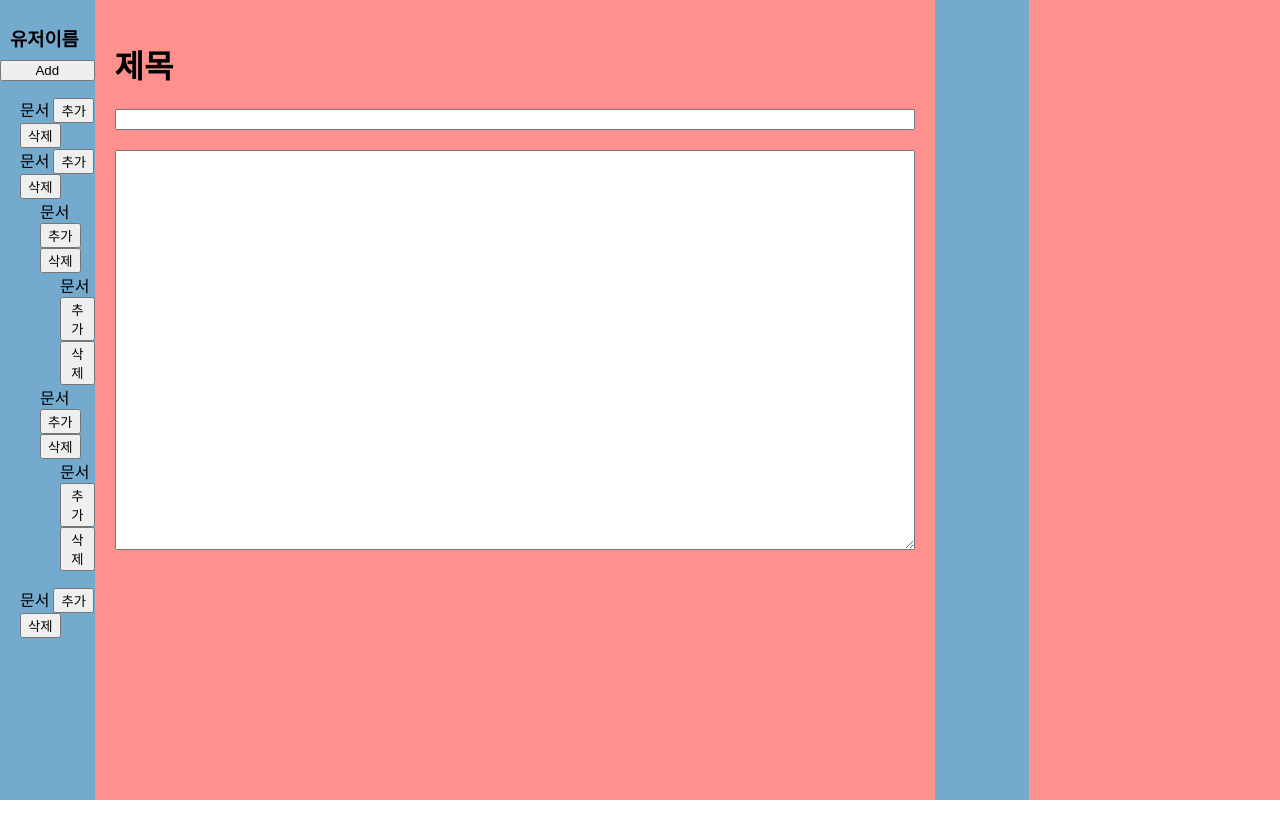
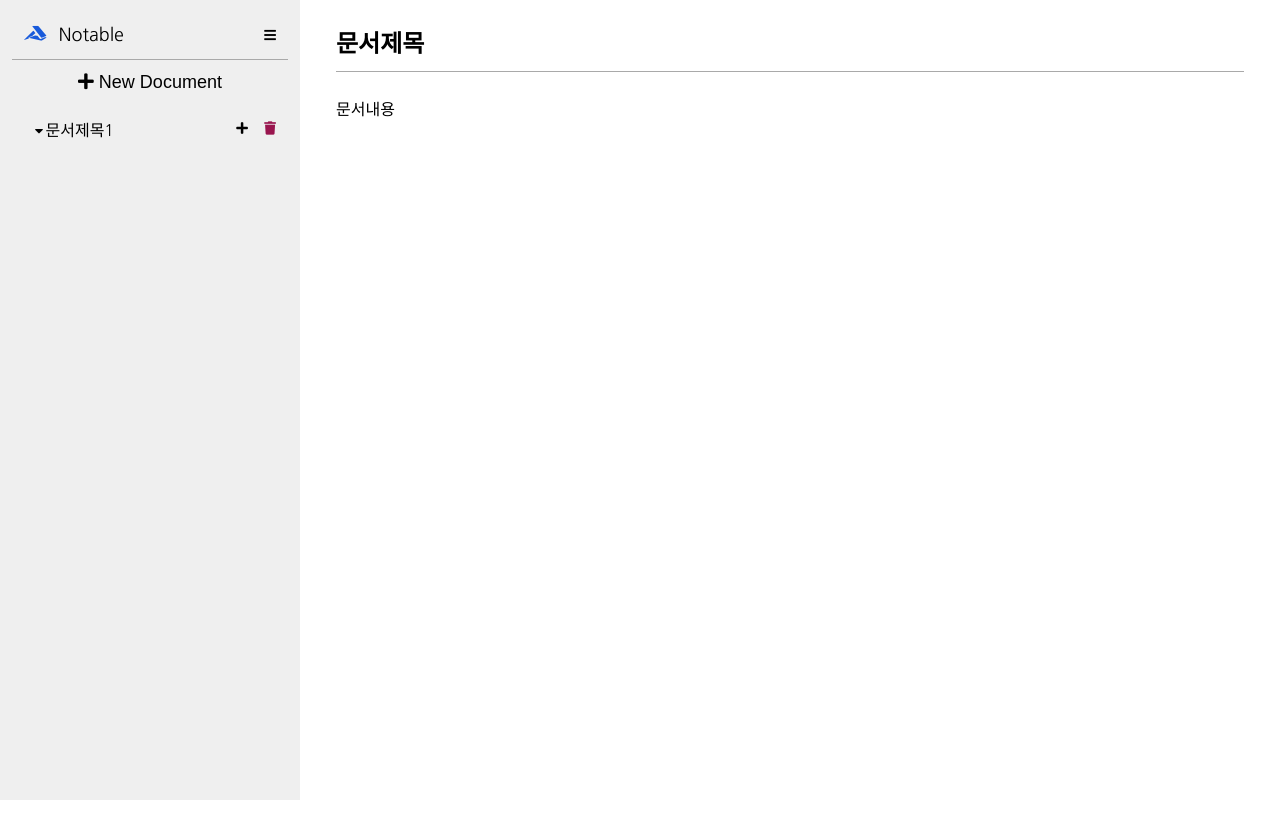
Before and after one commit to younoah/notable-client, a plain HTML site: page template.html in a window 1280 px wide. Before the commit the page ends 800 px from the top, so only its background shows below. Drawn offline with Linux system fonts and the light colour scheme; no server answers.

Commit message:
feat: 마크업 최종 디자인 구현 및 파일로 분리

```diff
--- /dev/null
+++ b/src/css/template.css
@@ -0,0 +1,187 @@
+:root {
+  /* Color */
+  --white-color: #fff;
+  --black-color: #140a00;
+  --blue-color: #185adb;
+  --light-blue-color: #afb9c8;
+  --red-color: #99154e;
+  --grey-dark-color: #909090;
+  --grey-light-color: #efefef;
+
+  /* Size */
+  --padding: 12px;
+  --avatar-size: 36px;
+
+  /* Font Size */
+  --font-extra-large: 22px;
+  --font-large: 18px;
+  --font-medium: 14px;
+  --font-small: 12px;
+  --font-micro: 10px;
+}
+
+* {
+  padding: 0;
+  margin: 0;
+  box-sizing: border-box;
+}
+
+html,
+body {
+  height: 100%;
+}
+
+body {
+  font-family: 'Nanum Gothic', sans-serif;
+}
+
+ul {
+  list-style: none;
+}
+
+button,
+button:focus {
+  border: none;
+  cursor: pointer;
+  outline: none;
+  background-color: transparent;
+}
+
+h1,
+div:focus {
+  outline: none;
+}
+
+main {
+  display: flex;
+  align-items: center;
+  /* align-content: flex-start; */
+  height: 100%;
+}
+
+/* Side Bar */
+#sidebar {
+  background-color: var(--grey-light-color);
+  width: 20%;
+  min-width: 300px;
+  height: 100%;
+}
+
+.sidebar__header {
+  margin: var(--padding);
+  font-size: var(--font-large);
+  display: flex;
+  justify-content: space-between;
+  border-bottom: 1px solid darkgrey;
+}
+
+.logo {
+  margin: var(--padding);
+  display: flex;
+}
+
+.logo i {
+  color: var(--blue-color);
+}
+
+.logo-title {
+  margin-left: var(--padding);
+}
+
+.hide-button {
+  margin: var(--padding);
+}
+
+.hide-button:hover {
+  font-size: var(--font-large);
+}
+
+.sidebar__add-button {
+  margin: var(--padding);
+  text-align: center;
+}
+
+.add-root-button {
+  font-size: var(--font-large);
+}
+
+.add-root-button:hover {
+  font-size: var(--font-extra-large);
+}
+
+.sidebar__document-list-container {
+  margin: var(--padding) var(--padding) var(--padding) 0;
+  height: 90vh;
+  overflow-y: auto;
+  overflow-x: auto;
+}
+
+.document-list {
+  margin: var(--padding) 0 var(--padding) calc(var(--padding) * 2);
+}
+
+.document-list.hide {
+  display: none;
+}
+
+.more-button.clicked {
+  transform: rotate(90deg);
+}
+
+.document-item {
+  cursor: pointer;
+  display: flex;
+  justify-content: space-between;
+}
+
+.document-container {
+  padding: 0 var(--padding);
+}
+
+.document-container:hover {
+  background-color: var(--light-blue-color);
+  border-radius: 4px;
+}
+
+.add-button,
+.delete-button {
+  margin-right: var(--padding);
+}
+
+.add-button:hover {
+  font-size: var(--font-medium);
+}
+.delete-button:hover {
+  font-size: var(--font-medium);
+}
+
+.delete-button {
+  color: var(--red-color);
+}
+
+/* Editor */
+#editor {
+  margin: var(--padding);
+  width: 80%;
+  min-width: 768px;
+  height: 100%;
+  overflow-y: auto;
+}
+
+.editor-container {
+  margin: calc(var(--padding) * 2);
+}
+
+.editor__header,
+.editor__content {
+  margin: calc(var(--padding) * 2) 0;
+}
+
+.editor__header {
+  padding-bottom: var(--padding);
+  border-bottom: 1px solid darkgrey;
+}
+
+.editor__content {
+  height: 90vh;
+}
--- a/src/js/components/App.js
+++ b/src/js/components/App.js
@@ -35,9 +35,9 @@ export default function App({ $target, initialState }) {
   this.setState = () => {};
 
   this.render = async () => {
+    const { pathname } = location;
+
     navbar.setState();
-
-    const { pathname } = location;
 
     if (pathname === '/') {
       editor.setState({});
--- a/src/js/components/Navbar.js
+++ b/src/js/components/Navbar.js
@@ -94,11 +94,13 @@ export default function Navbar({
   };
 
   this.setState = async () => {
+    console.log('네비바 렌더링');
     this.state = await API.getRootDocuments();
     this.render();
   };
 
   this.render = async () => {
+    console.log('네비바 렌더링');
     $navbar.innerHTML = /* html */ `
       <div class="navbar__user">
         <img class="logo-image" src="/src/images/image.ico" alt="로고" />
--- a/template.html
+++ b/template.html
@@ -1,82 +1,115 @@
 <!DOCTYPE html>
 <html lang="kr">
   <head>
-    <meta charset="UTF-8" />
-    <meta http-equiv="X-UA-Compatible" content="IE=edge" />
-    <meta name="viewport" content="width=device-width, initial-scale=1.0" />
-    <meta name="description" content="Project to clone Notion App" />
-    <meta name="author" content="younoah" />
-    <title>Notion</title>
-    <script src="./src/js/index.js" type="module" defer></script>
+    <title>Notable</title>
+    <link
+      rel="stylesheet"
+      href="https://use.fontawesome.com/releases/v5.15.4/css/all.css"
+      integrity="sha384-DyZ88mC6Up2uqS4h/KRgHuoeGwBcD4Ng9SiP4dIRy0EXTlnuz47vAwmeGwVChigm"
+      crossorigin="anonymous"
+    />
+    <link rel="preconnect" href="https://fonts.googleapis.com" />
+    <link rel="preconnect" href="https://fonts.gstatic.com" crossorigin />
+    <link
+      href="https://fonts.googleapis.com/css2?family=Nanum+Gothic&display=swap"
+      rel="stylesheet"
+    />
     <link rel="icon" type="image/ico" href="./src/images/image.ico" />
-    <link rel="stylesheet" href="./src/css/index.css" />
+    <link rel="stylesheet" href="./src/css/template.css" />
   </head>
   <body>
     <main id="app">
       <!-- Navbar -->
-      <nav class="navbar">
-        <div class="navbar__user">
-          <h3 id="user-title">유저이름</h3>
+      <nav id="sidebar">
+        <!-- sidebar__log -->
+        <header class="sidebar__header">
+          <div class="logo">
+            <i class="fab fa-accusoft"></i>
+            <span class="logo-title">Notable</span>
+          </div>
+          <button class="hide-button">
+            <i class="fas fa-bars"></i>
+          </button>
+        </header>
+
+        <!-- Add Root Button -->
+        <div class="sidebar__add-button">
+          <button class="add-root-button">
+            <i class="fas fa-plus"></i>
+            <span class="add-root-button-title">New Document</span>
+          </button>
         </div>
-        <div class="navbar__btn-add">
-          <button class="add-root-document-button">Add</button>
-        </div>
-        <ul class="navbar__list">
-          <li data-id="1" class="navbar__list__document">
-            문서 <button class="add-document-button">추가</button
-            ><button class="delete-document-button">삭제</button>
-          </li>
-          <li data-id="1" class="navbar__list__document">
-            문서 <button class="add-document-button">추가</button
-            ><button class="delete-document-button">삭제</button>
-          </li>
-          <ul class="navbar__list">
-            <li data-id="1" class="navbar__list__document">
-              문서 <button class="add-document-button">추가</button
-              ><button class="delete-document-button">삭제</button>
+
+        <!-- document list -->
+        <div class="sidebar__document-list-container">
+          <ul class="document-list">
+            <li class="document-item">
+              <div class="document-container">
+                <button class="more-button clicked">
+                  <i class="fas fa-caret-right"></i>
+                </button>
+                <span class="document-title">문서제목1</span>
+              </div>
+              <div class="document-buttons">
+                <button class="add-button">
+                  <i class="fas fa-plus"></i>
+                </button>
+                <button class="delete-button">
+                  <i class="fas fa-trash"></i>
+                </button>
+              </div>
             </li>
-            <ul class="navbar__list">
-              <li data-id="1" class="navbar__list__document">
-                문서 <button class="add-document-button">추가</button
-                ><button class="delete-document-button">삭제</button>
-              </li>
-            </ul>
-            <li data-id="1" class="navbar__list__document">
-              문서 <button class="add-document-button">추가</button
-              ><button class="delete-document-button">삭제</button>
-            </li>
-            <ul class="navbar__list">
-              <li data-id="1" class="navbar__list__document">
-                문서 <button class="add-document-button">추가</button
-                ><button class="delete-document-button">삭제</button>
+            <ul class="document-list hide">
+              <li class="document-item">
+                <div class="document-container">
+                  <button class="more-button">
+                    <i class="fas fa-caret-right"></i>
+                  </button>
+                  <span class="document-title">문서제목1</span>
+                </div>
+                <div class="document-buttons">
+                  <button class="add-button">
+                    <i class="fas fa-plus"></i>
+                  </button>
+                  <button class="delete-button">
+                    <i class="fas fa-trash"></i>
+                  </button>
+                </div>
               </li>
             </ul>
           </ul>
-        </ul>
-        <ul class="navbar__list">
-          <li data-id="1" class="navbar__list__document">
-            문서 <button class="add-document-button">추가</button
-            ><button class="delete-document-button">삭제</button>
-          </li>
-        </ul>
+        </div>
       </nav>
 
       <!-- Editor -->
-      <div class="editor">
-        <div class="editor__header">
-          <h1>제목</h1>
+      <section id="editor">
+        <div class="editor-container">
+          <h1 contenteditable="true" class="editor__header">문서제목</h1>
+          <div contenteditable="true" class="editor__content">문서내용</div>
         </div>
-        <div class="editor__title">
-          <input type="text" style="width: 800px" />
-        </div>
-        <div class="editor__content">
-          <textarea
-            name="content"
-            id="content"
-            style="width: 800px; height: 400px"
-          ></textarea>
-        </div>
-      </div>
+      </section>
     </main>
   </body>
 </html>
+
+<!-- 문서 단위 -->
+<!-- <ul class="document-list">
+  <li class="document-item">
+    <div class="document-container">
+      <button class="more-button">
+        <i class="fas fa-caret-right"></i>
+      </button>
+      <span class="document-title"
+        >문서제목1</span
+      >
+    </div>
+    <div class="document-buttons">
+      <button class="add-button">
+        <i class="fas fa-plus"></i>
+      </button>
+      <button class="delete-button">
+        <i class="fas fa-trash"></i>
+      </button>
+    </div>
+  </li>
+</ul> -->
```
